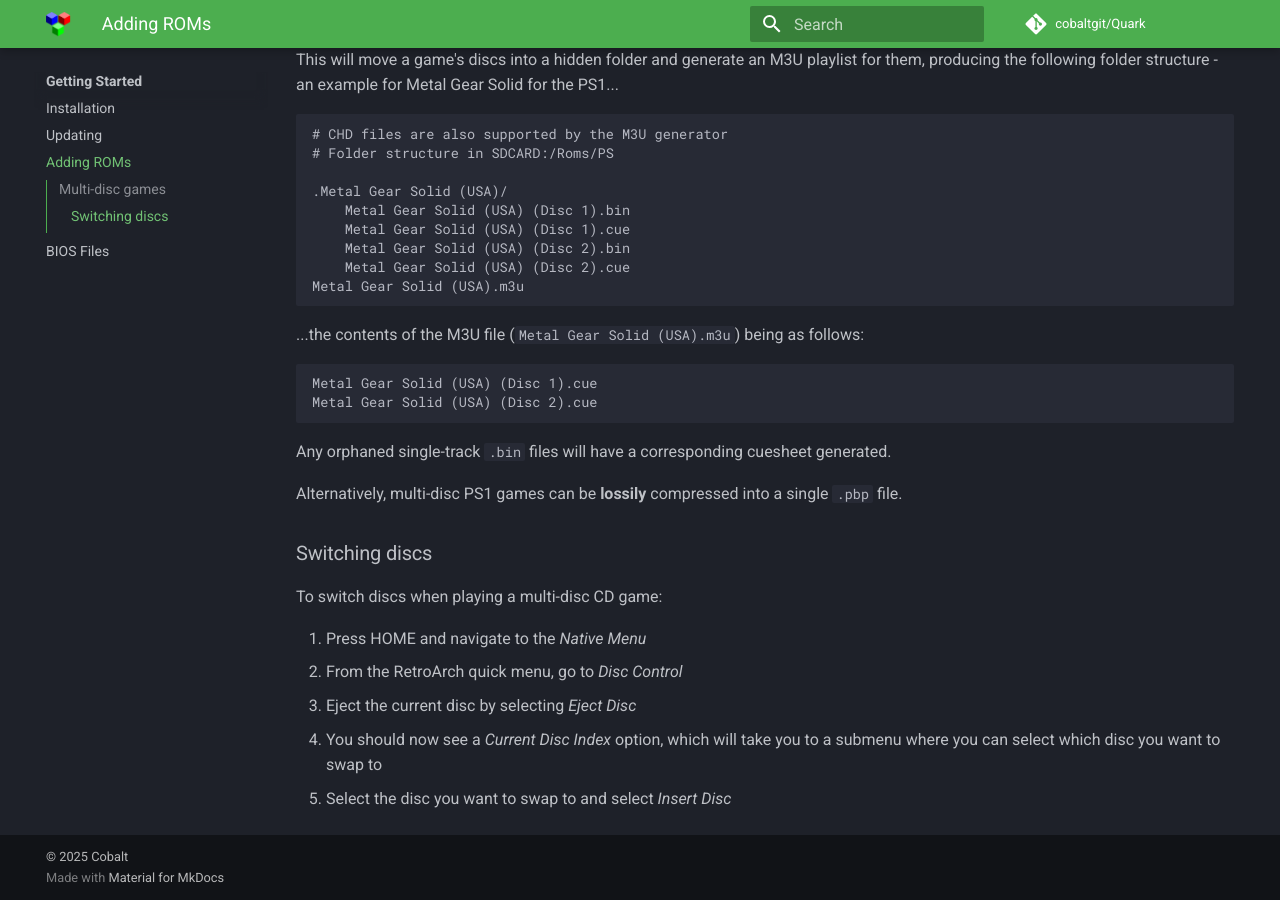
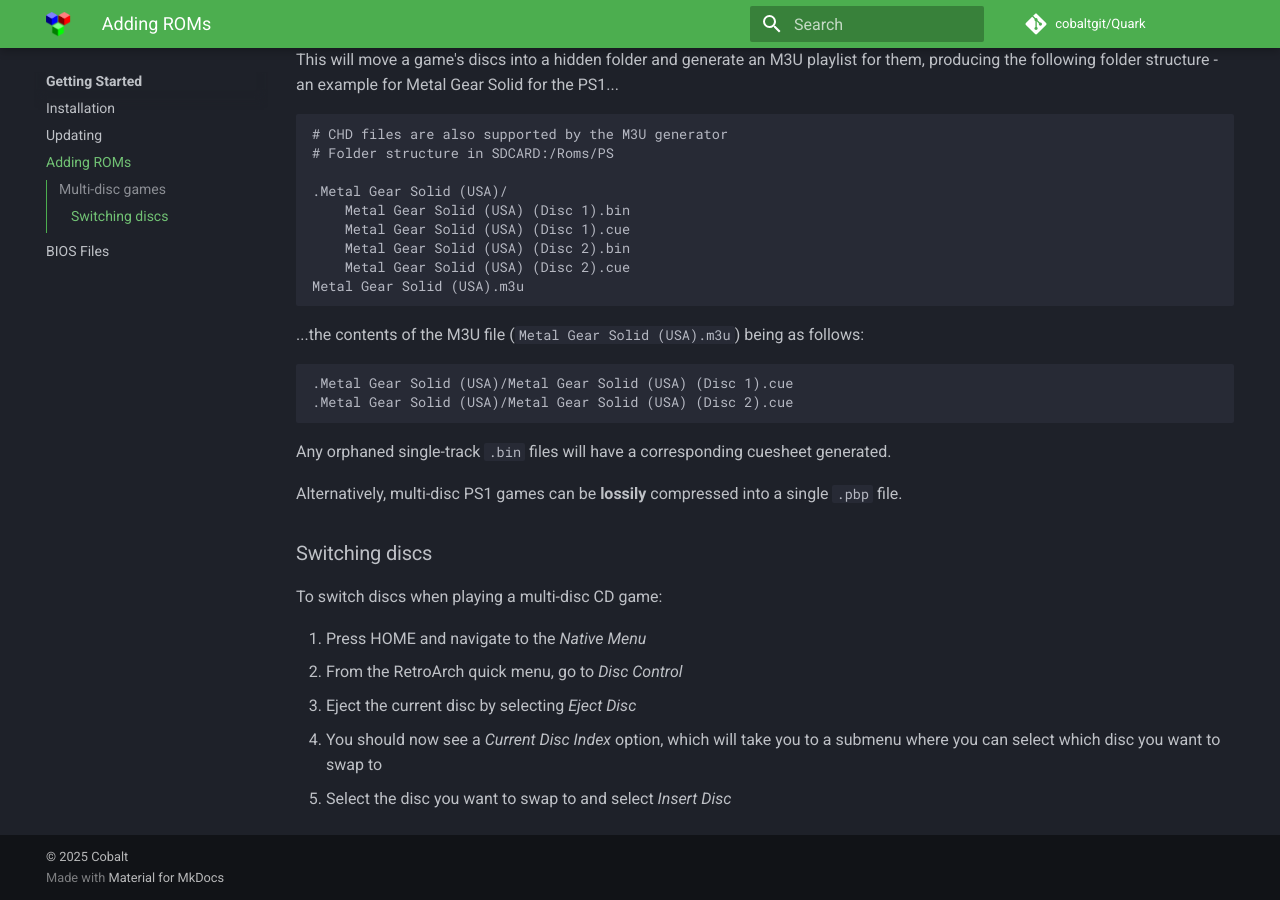
Before and after one commit to cobaltgit/Quark-Docs, an MkDocs documentation site: the page built from docs/getting-started/roms.md, in a window 1280 px wide and 900 px high, scrolled down 601 px. Built offline with MkDocs 1.6.1 and Material for MkDocs 9.7.7, drawn with Linux system fonts in a browser that asks for light colours; comment, search, counter and statistics services are not loaded.

Commit message:
Correct m3u example contents

````diff
--- a/docs/getting-started/roms.md
+++ b/docs/getting-started/roms.md
@@ -28,8 +28,8 @@ Metal Gear Solid (USA).m3u
 ...the contents of the M3U file (`Metal Gear Solid (USA).m3u`) being as follows:
 
 ```
-Metal Gear Solid (USA) (Disc 1).cue
-Metal Gear Solid (USA) (Disc 2).cue
+.Metal Gear Solid (USA)/Metal Gear Solid (USA) (Disc 1).cue
+.Metal Gear Solid (USA)/Metal Gear Solid (USA) (Disc 2).cue
 ```
 
 Any orphaned single-track `.bin` files will have a corresponding cuesheet generated.
````
